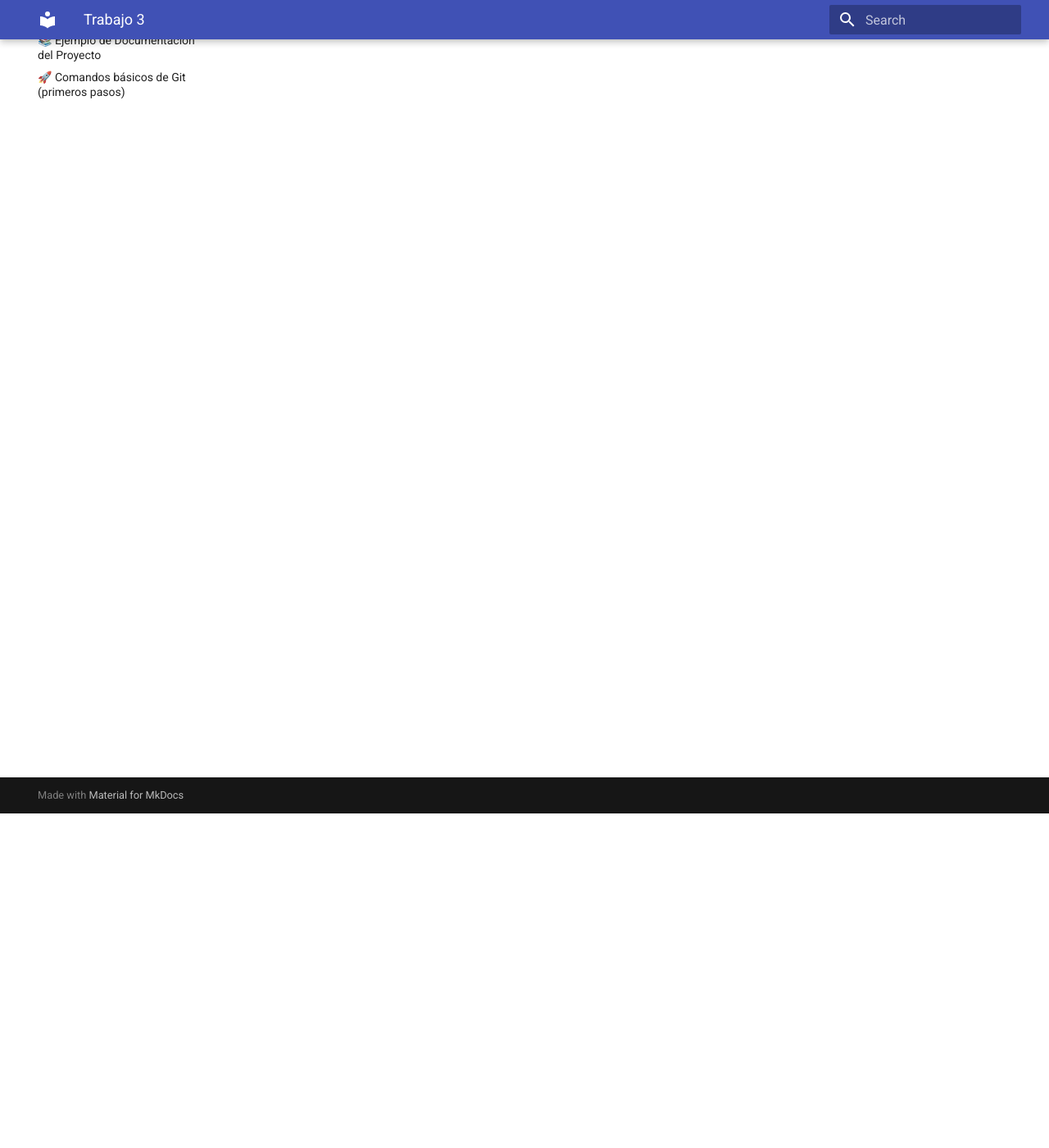
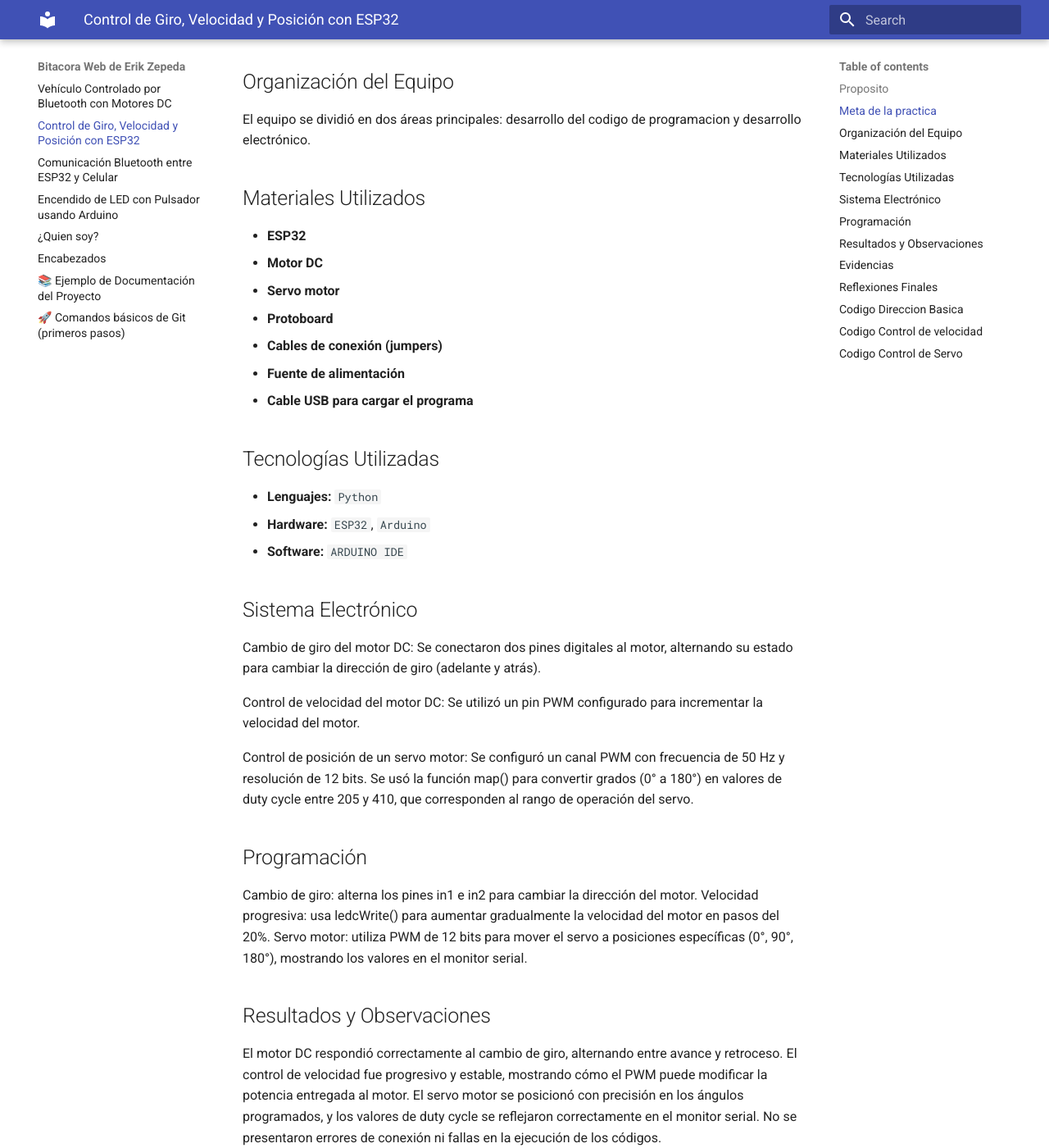
Before and after one commit to erikzepedaa/portafolioerikz, an MkDocs documentation site: the page built from docs/Trabajo 3.md, in a window 1280 px wide and 1400 px high, scrolled down 408 px. Shown: the whole window at 82% size. Built offline with MkDocs 1.6.1 and Material for MkDocs 9.7.7, drawn with Linux system fonts in a browser that asks for light colours; some of the changed text lies outside the part shown.

Commit message:
Add documentation for motor control with ESP32
Document the control of motors using ESP32, including purpose, materials, technologies, programming, and results.

````diff
--- a/docs/Trabajo 3.md
+++ b/docs/Trabajo 3.md
@@ -1 +1,163 @@
-aña
+# Control de Giro, Velocidad y Posición con ESP32
+## Proposito
+Explorar el control de motores mediante el ESP32, aplicando técnicas de cambio de giro, variación de velocidad con PWM y posicionamiento de servo motores.
+## Meta de la practica
+Comprender cómo controlar motores DC y servos utilizando programación en ESP32, aplicando conceptos de lógica digital, modulación por ancho de pulso (PWM) y mapeo de valores para posicionamiento.
+## Organización del Equipo
+El equipo se dividió en dos áreas principales: desarrollo del codigo de programacion y desarrollo electrónico.
+
+## Materiales Utilizados
+- **ESP32**
+- **Motor DC**
+- **Servo motor**
+- **Protoboard**
+- **Cables de conexión (jumpers)**
+- **Fuente de alimentación**
+- **Cable USB para cargar el programa**
+
+
+## Tecnologías Utilizadas
+- **Lenguajes:** `Python`
+- **Hardware:** `ESP32`, `Arduino`
+- **Software:** `ARDUINO IDE`
+
+## Sistema Electrónico
+Cambio de giro del motor DC: Se conectaron dos pines digitales al motor, alternando su estado para cambiar la dirección de giro (adelante y atrás).
+
+Control de velocidad del motor DC: Se utilizó un pin PWM configurado para incrementar la velocidad del motor.
+
+Control de posición de un servo motor: Se configuró un canal PWM con frecuencia de 50 Hz y resolución de 12 bits. Se usó la función map() para convertir grados (0° a 180°) en valores de duty cycle entre 205 y 410, que corresponden al rango de operación del servo.
+
+## Programación
+Cambio de giro: alterna los pines in1 e in2 para cambiar la dirección del motor.
+Velocidad progresiva: usa ledcWrite() para aumentar gradualmente la velocidad del motor en pasos del 20%.
+Servo motor: utiliza PWM de 12 bits para mover el servo a posiciones específicas (0°, 90°, 180°), mostrando los valores en el monitor serial.
+
+
+## Resultados y Observaciones
+El motor DC respondió correctamente al cambio de giro, alternando entre avance y retroceso.
+El control de velocidad fue progresivo y estable, mostrando cómo el PWM puede modificar la potencia entregada al motor.
+El servo motor se posicionó con precisión en los ángulos programados, y los valores de duty cycle se reflejaron correctamente en el monitor serial.
+No se presentaron errores de conexión ni fallas en la ejecución de los códigos.
+
+## Evidencias
+[Ver en YouTube](https://www.youtube.com/watch?v=1Hk5i1rHxTI)
+
+## Reflexiones Finales
+Esta práctica permitió comprender tres aspectos fundamentales del control de motores con ESP32: dirección, velocidad y posición. Se reforzó el uso de PWM en diferentes resoluciones y frecuencias, y se evidenció cómo la programación puede traducirse en movimientos físicos precisos. Además, se aprendió a mapear valores para controlar servos, y se observó la importancia de los retardos (delay) para estabilizar los cambios.
+
+## Codigo Direccion Basica
+
+```bash
+/*Control de 1 solo motor*/
+#define in1 27
+#define in2 14
+
+void setup() {
+  /*Declarar Pines Como salida*/
+  pinMode(in1, OUTPUT);
+  pinMode(in2, OUTPUT);
+}
+
+void loop() {
+  /*ADELANTE*/
+  digitalWrite(in1, 0);
+  digitalWrite(in2, 1);
+  delay(1000);
+  /*ALTO*/
+  digitalWrite(in1, 0);
+  digitalWrite(in2, 0);
+  delay(1000);
+  /*ATRAS*/
+  digitalWrite(in1, 1);
+  digitalWrite(in2, 0);
+  delay(1000);
+  /*ALTO*/
+  digitalWrite(in1, 0);
+  digitalWrite(in2, 0);
+  delay(1000);
+}
+```
+
+## Codigo Control de velocidad
+
+```bash
+/*Control de 1 solo motor*/
+#define in1 27
+#define in2 14
+
+void setup() {
+  /*Declarar Pines Como salida*/
+  pinMode(in1, OUTPUT);
+  pinMode(in2, OUTPUT);
+}
+
+void loop() {
+  /*ADELANTE*/
+  digitalWrite(in1, 0);
+  digitalWrite(in2, 1);
+  delay(1000);
+  /*ALTO*/
+  digitalWrite(in1, 0);
+  digitalWrite(in2, 0);
+  delay(1000);
+  /*ATRAS*/
+  digitalWrite(in1, 1);
+  digitalWrite(in2, 0);
+  delay(1000);
+  /*ALTO*/
+  digitalWrite(in1, 0);
+  digitalWrite(in2, 0);
+  delay(1000);
+}
+```
+
+## Codigo Control de Servo
+
+```bash
+/*Control de 1 solo motor*/
+#define pwm 12 //Definicion de pin de Velocidad
+int duty = 0;
+int grados = 0;
+void setup() {
+  /*Declarar Pines Como salida*/
+  pinMode(in1, OUTPUT);
+  pinMode(in2, OUTPUT);
+  /*Configuracion de pin PWM
+    - Se conecta al pin 12(pwm)
+    - Frecuencia de 50hz
+    - Resolucion de 12 bit (0-4096)
+    - Canal 0
+  */
+  ledcAttachChannel(pwm, 50, 12, 0);
+  Serial.begin(115200);
+}
+
+void loop() {
+  /*
+  Servo trabaja del ~5% al ~10% del total
+  ~5% - 0°
+  ~10% - 180°
+  5% de 4096 = 204.8
+  10% de 4096 = 409.6
+  */
+  grados=0;
+  duty= map(grados, 0, 180, 205, 410);
+  Serial.print("Pos: ");
+  Serial.println(duty);
+  ledcWrite(pwm, duty);
+  delay(1000);
+  grados=90;
+  duty= map(grados, 0, 180, 205, 410);
+  Serial.print("Pos: ");
+  Serial.println(duty);
+  ledcWrite(pwm, duty);
+  delay(1000);
+  grados=180;
+  duty= map(grados, 0, 180, 205, 410);
+  Serial.print("Pos: ");
+  Serial.println(duty);
+  ledcWrite(pwm, duty);
+  delay(1000);
+}
+```
````
